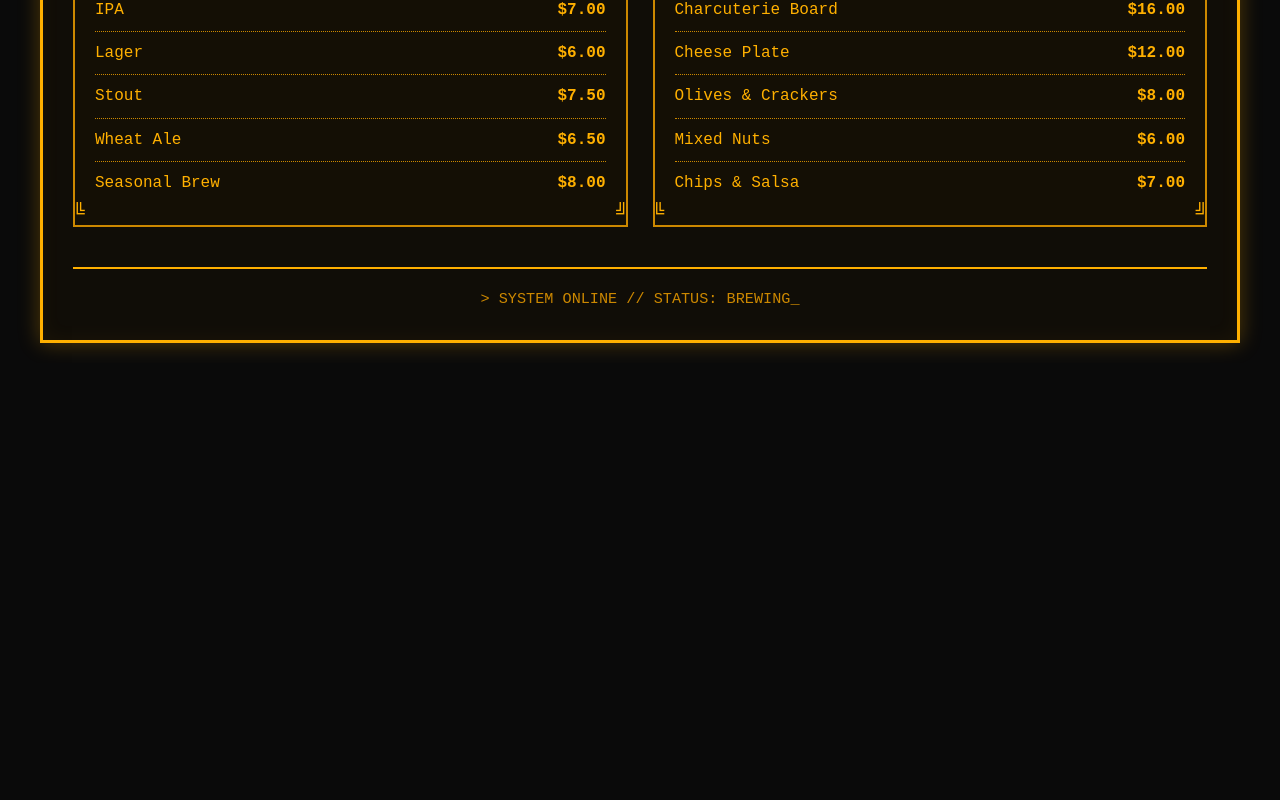
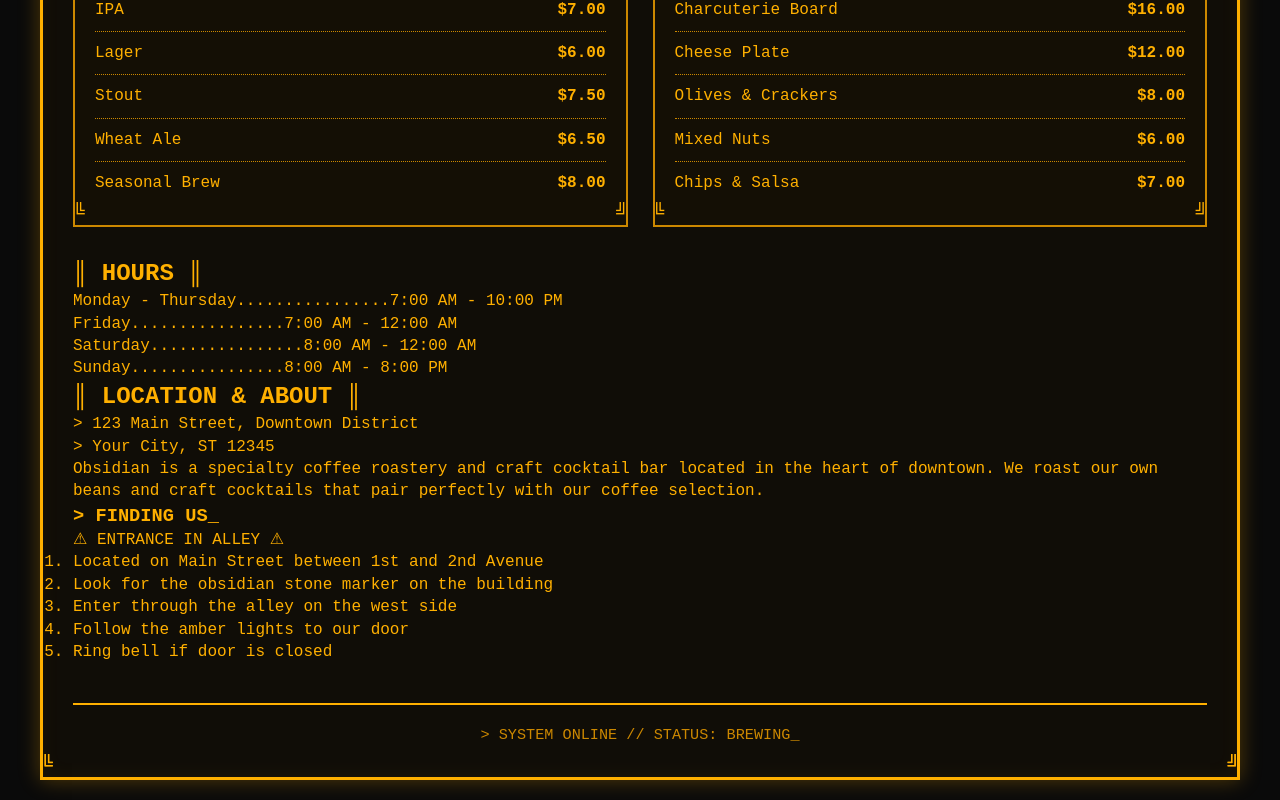
Before and after one commit to lddorse/obsidian, a React (Vite) app: page / in a window 1280 px wide. Shown: the part 1183-1983 px from the top of the page. Before the commit the page ends 1546 px from the top, so only its background shows below. Built offline with nearby package versions, Linux system fonts and the light colour scheme.

Commit message:
Update App.jsx

```diff
--- a/src/App.jsx
+++ b/src/App.jsx
@@ -3,7 +3,10 @@ import Header from './components/Header';
 import Footer from './components/Footer';
 import MenuSection from './components/MenuSection';
 import Modal from './components/Modal';
+import Hours from './components/Hours';
+import LocationInfo from './components/LocationInfo';
 import { menuData } from './data/menuData';
+import { hours, locationInfo } from './data/businessInfo';
 import './App.css';
 
 function App() {
@@ -25,6 +28,11 @@ function App() {
         ))}
       </div>
 
+      <div className="info-grid">
+        <Hours hours={hours} />
+        <LocationInfo info={locationInfo} />
+      </div>
+
       <Footer />
 
       <Modal item={selectedItem} onClose={() => setSelectedItem(null)} />
```
